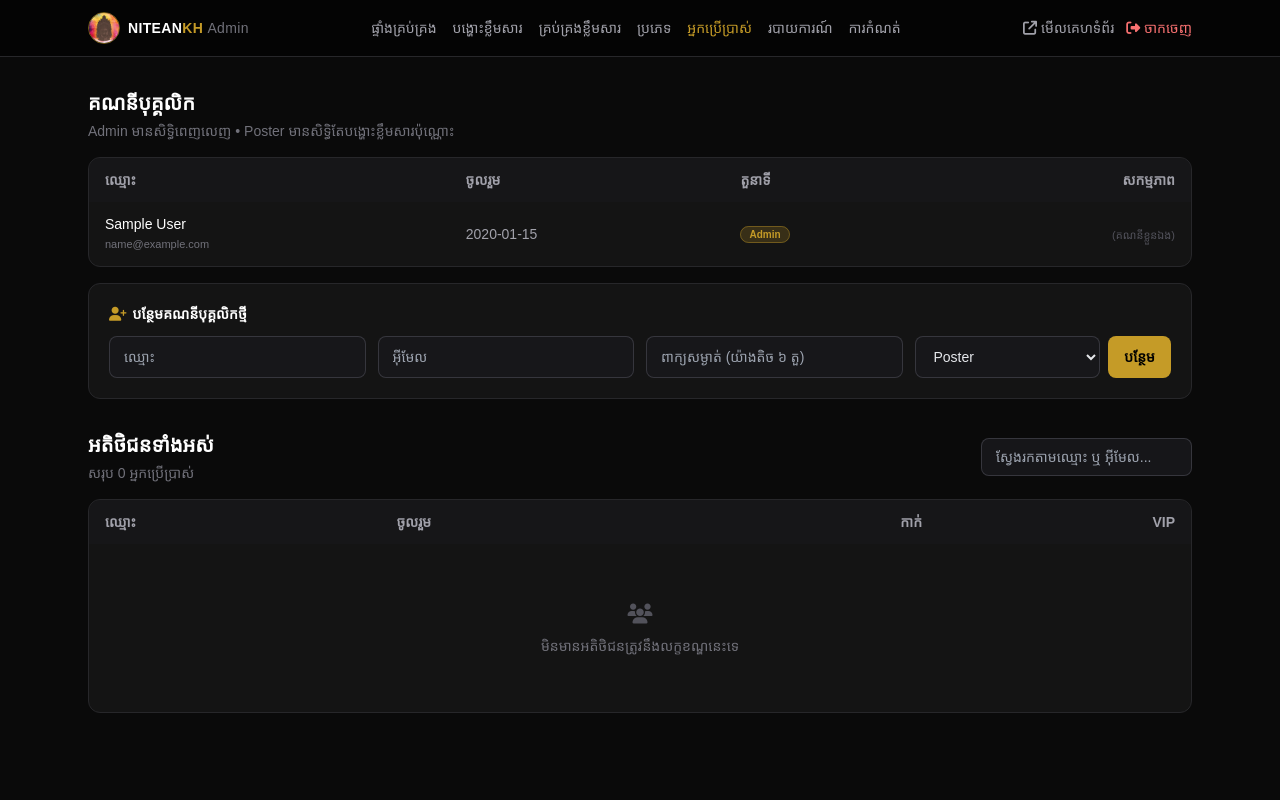
After one commit to oczasuon/niteankh, a Flask app: page /admin/users in a window 1280 px wide. The commit adds this page. Run offline with Flask 3, Linux system fonts and the light colour scheme; the visitor is signed in with stand-in values (Sample User, id 1); tables that the repository leaves empty hold one stand-in row (values such as "Sample post"); lists and menus that the app fills with data are empty; some libraries are stand-ins or nearby versions; some web fonts are replaced.

Commit message:
Add admin user-management: admin/poster roles + client user list
Replaces the is_admin boolean with a role column (client/poster/admin).
Full admins keep access to everything; posters are restricted to the
upload/posting routes only. New /admin/users page lists all client
users and lets admins add, promote/demote, or revoke staff accounts.

Co-Authored-By: Claude Sonnet 5 <noreply@anthropic.com>

```diff
--- a/seed.py
+++ b/seed.py
@@ -74,7 +74,7 @@ def run():
             print('Movies already seeded, skipping.')
 
         if not User.query.filter_by(email='admin@niteankh.local').first():
-            admin = User(name='Admin', email='admin@niteankh.local', is_admin=True)
+            admin = User(name='Admin', email='admin@niteankh.local', role=User.ROLE_ADMIN)
             admin.set_password('admin123')
             db.session.add(admin)
             print('Created admin account: admin@niteankh.local / admin123')
--- a/templates/admin/base.html
+++ b/templates/admin/base.html
@@ -33,14 +33,21 @@
             </div>
 
             <nav class="flex items-center gap-4 text-xs sm:text-sm font-medium overflow-x-auto no-scrollbar">
+                {% if current_user and current_user.is_admin %}
                     {% set tabs = [
                         (url_for('admin.dashboard'), 'ផ្ទាំងគ្រប់គ្រង'),
                         (url_for('admin.upload'), 'បង្ហោះខ្លឹមសារ'),
                         (url_for('admin.manage'), 'គ្រប់គ្រងខ្លឹមសារ'),
                         (url_for('admin.categories'), 'ប្រភេទ'),
+                        (url_for('admin.users'), 'អ្នកប្រើប្រាស់'),
                         (url_for('admin.reports'), 'របាយការណ៍'),
                         (url_for('admin.settings'), 'ការកំណត់'),
                     ] %}
+                {% else %}
+                    {% set tabs = [
+                        (url_for('admin.upload'), 'បង្ហោះខ្លឹមសារ'),
+                    ] %}
+                {% endif %}
                 {% for href, label in tabs %}
                     <a href="{{ href }}" class="whitespace-nowrap transition {{ 'text-gold' if request.path == href else 'text-zinc-400 hover:text-gold' }}">{{ label }}</a>
                 {% endfor %}
--- a/templates/admin/upload.html
+++ b/templates/admin/upload.html
@@ -147,7 +147,7 @@
 
         <div class="flex items-center gap-3 pt-2">
             <button type="submit" class="bg-gold hover:bg-gold-light text-black font-semibold text-sm px-6 py-2.5 rounded-lg transition">{{ 'រក្សាទុកការផ្លាស់ប្តូរ' if movie else 'បង្ហោះខ្លឹមសារ' }}</button>
-            <a href="{{ url_for('admin.manage') }}" class="text-xs text-zinc-400 hover:text-gold transition">បោះបង់</a>
+            <a href="{{ url_for('admin.manage') if current_user.is_admin else url_for('admin.upload') }}" class="text-xs text-zinc-400 hover:text-gold transition">បោះបង់</a>
         </div>
     </form>
 
@@ -156,7 +156,9 @@
         <p class="text-xs sm:text-sm text-emerald-400 flex items-center gap-2"><i class="fa-solid fa-circle-check"></i> កំពុងកែសម្រួល "{{ movie.title }}"</p>
         <div class="flex gap-3 text-xs font-semibold">
             <a href="{{ url_for('watch', movie_id=movie.id) }}" target="_blank" class="text-gold hover:underline">មើលនៅគេហទំព័រ &rarr;</a>
+            {% if current_user.is_admin %}
             <a href="{{ url_for('admin.manage') }}" class="text-zinc-300 hover:underline">គ្រប់គ្រងខ្លឹមសារ &rarr;</a>
+            {% endif %}
         </div>
     </div>
 
--- /dev/null
+++ b/templates/admin/users.html
@@ -0,0 +1,134 @@
+{% extends 'admin/base.html' %}
+{% block title %}អ្នកប្រើប្រាស់ - NITEANKH Admin{% endblock %}
+
+{% block content %}
+<main class="max-w-6xl mx-auto px-4 sm:px-6 py-8 space-y-8">
+
+    <!-- STAFF MANAGEMENT -->
+    <section class="space-y-4">
+        <div>
+            <h1 class="text-lg sm:text-xl font-bold text-white">គណនីបុគ្គលិក</h1>
+            <p class="text-xs sm:text-sm text-zinc-500 mt-1">Admin មានសិទ្ធិពេញលេញ &bull; Poster មានសិទ្ធិតែបង្ហោះខ្លឹមសារប៉ុណ្ណោះ</p>
+        </div>
+
+        <div class="bg-cardbg border border-zinc-800 rounded-xl overflow-hidden">
+            <div class="overflow-x-auto">
+                <table class="w-full text-xs sm:text-sm">
+                    <thead>
+                        <tr class="bg-zinc-900/60 text-left text-zinc-400">
+                            <th class="px-4 py-3 font-semibold">ឈ្មោះ</th>
+                            <th class="px-4 py-3 font-semibold hidden sm:table-cell">ចូលរួម</th>
+                            <th class="px-4 py-3 font-semibold">តួនាទី</th>
+                            <th class="px-4 py-3 font-semibold text-right">សកម្មភាព</th>
+                        </tr>
+                    </thead>
+                    <tbody class="divide-y divide-zinc-800">
+                        {% for staff_user in staff %}
+                        <tr class="hover:bg-zinc-900/40 transition">
+                            <td class="px-4 py-3">
+                                <p class="font-medium text-white">{{ staff_user.name }}</p>
+                                <p class="text-[11px] text-zinc-500">{{ staff_user.email }}</p>
+                            </td>
+                            <td class="px-4 py-3 text-zinc-400 hidden sm:table-cell">{{ staff_user.created_at.strftime('%Y-%m-%d') }}</td>
+                            <td class="px-4 py-3">
+                                {% if staff_user.role == 'admin' %}
+                                    <span class="bg-gold/20 text-gold border border-gold/40 text-[10px] font-bold px-2 py-0.5 rounded-full">Admin</span>
+                                {% else %}
+                                    <span class="bg-sky-500/10 text-sky-400 border border-sky-500/30 text-[10px] font-bold px-2 py-0.5 rounded-full">Poster</span>
+                                {% endif %}
+                            </td>
+                            <td class="px-4 py-3 text-right whitespace-nowrap">
+                                {% if staff_user.id == current_user.id %}
+                                    <span class="text-zinc-600 text-[11px]">(គណនីខ្លួនឯង)</span>
+                                {% else %}
+                                    <form method="post" action="{{ url_for('admin.change_staff_role', user_id=staff_user.id) }}" class="inline-flex items-center gap-1.5">
+                                        <select name="role" onchange="this.form.submit()" class="bg-zinc-900 border border-zinc-700 text-zinc-200 text-[11px] rounded px-1.5 py-1 focus:outline-none focus:border-gold">
+                                            <option value="poster" {{ 'selected' if staff_user.role == 'poster' }}>Poster</option>
+                                            <option value="admin" {{ 'selected' if staff_user.role == 'admin' }}>Admin</option>
+                                        </select>
+                                    </form>
+                                    <form method="post" action="{{ url_for('admin.delete_staff', user_id=staff_user.id) }}" class="inline" onsubmit="return confirm('តើអ្នកប្រាកដថាចង់ដកសិទ្ធិបុគ្គលិករបស់ &quot;{{ staff_user.name }}&quot; មែនទេ? (គណនីនឹងក្លាយជាអតិថិជនធម្មតា)')">
+                                        <button type="submit" class="text-zinc-400 hover:text-red-500 transition inline-block px-1.5" title="ដកសិទ្ធិបុគ្គលិក"><i class="fa-solid fa-user-slash"></i></button>
+                                    </form>
+                                {% endif %}
+                            </td>
+                        </tr>
+                        {% endfor %}
+                    </tbody>
+                </table>
+            </div>
+        </div>
+
+        <form method="post" action="{{ url_for('admin.add_staff') }}" class="bg-cardbg border border-zinc-800 rounded-xl p-4 sm:p-5">
+            <p class="text-sm font-semibold text-white mb-3"><i class="fa-solid fa-user-plus text-gold mr-1.5"></i>បន្ថែមគណនីបុគ្គលិកថ្មី</p>
+            <div class="grid grid-cols-1 sm:grid-cols-4 gap-3">
+                <input name="name" required type="text" placeholder="ឈ្មោះ" class="bg-zinc-900/90 text-sm text-gray-200 rounded-lg px-3.5 py-2.5 border border-zinc-700/80 focus:outline-none focus:border-gold transition-colors">
+                <input name="email" required type="email" placeholder="អ៊ីមែល" class="bg-zinc-900/90 text-sm text-gray-200 rounded-lg px-3.5 py-2.5 border border-zinc-700/80 focus:outline-none focus:border-gold transition-colors">
+                <input name="password" required minlength="6" type="password" placeholder="ពាក្យសម្ងាត់ (យ៉ាងតិច ៦ តួ)" class="bg-zinc-900/90 text-sm text-gray-200 rounded-lg px-3.5 py-2.5 border border-zinc-700/80 focus:outline-none focus:border-gold transition-colors">
+                <div class="flex gap-2">
+                    <select name="role" class="flex-1 bg-zinc-900/90 text-sm text-gray-200 rounded-lg px-3.5 py-2.5 border border-zinc-700/80 focus:outline-none focus:border-gold transition-colors">
+                        <option value="poster">Poster</option>
+                        <option value="admin">Admin</option>
+                    </select>
+                    <button type="submit" class="bg-gold hover:bg-gold-light text-black font-semibold text-sm px-4 py-2.5 rounded-lg transition whitespace-nowrap">បន្ថែម</button>
+                </div>
+            </div>
+        </form>
+    </section>
+
+    <!-- CLIENT USERS -->
+    <section class="space-y-4">
+        <div class="flex flex-wrap items-center justify-between gap-3">
+            <div>
+                <h1 class="text-lg sm:text-xl font-bold text-white">អតិថិជនទាំងអស់</h1>
+                <p class="text-xs sm:text-sm text-zinc-500 mt-1">សរុប {{ total_clients }} អ្នកប្រើប្រាស់</p>
+            </div>
+            <form method="get" class="min-w-[200px]">
+                <input name="q" value="{{ q }}" type="text" placeholder="ស្វែងរកតាមឈ្មោះ ឬ អ៊ីមែល..." class="w-full bg-zinc-900/90 text-xs sm:text-sm text-gray-200 rounded-lg px-3.5 py-2 border border-zinc-700/80 focus:outline-none focus:border-gold transition-colors">
+            </form>
+        </div>
+
+        <div class="bg-cardbg border border-zinc-800 rounded-xl overflow-hidden">
+            <div class="overflow-x-auto">
+                <table class="w-full text-xs sm:text-sm">
+                    <thead>
+                        <tr class="bg-zinc-900/60 text-left text-zinc-400">
+                            <th class="px-4 py-3 font-semibold">ឈ្មោះ</th>
+                            <th class="px-4 py-3 font-semibold hidden sm:table-cell">ចូលរួម</th>
+                            <th class="px-4 py-3 font-semibold text-right">កាក់</th>
+                            <th class="px-4 py-3 font-semibold text-right">VIP</th>
+                        </tr>
+                    </thead>
+                    <tbody class="divide-y divide-zinc-800">
+                        {% for client in clients %}
+                        <tr class="hover:bg-zinc-900/40 transition">
+                            <td class="px-4 py-3">
+                                <p class="font-medium text-white">{{ client.name }}</p>
+                                <p class="text-[11px] text-zinc-500">{{ client.email }}</p>
+                            </td>
+                            <td class="px-4 py-3 text-zinc-400 hidden sm:table-cell">{{ client.created_at.strftime('%Y-%m-%d') }}</td>
+                            <td class="px-4 py-3 text-right font-semibold text-white">{{ '{:,}'.format(client.balance) }}</td>
+                            <td class="px-4 py-3 text-right">
+                                {% if client.is_vip_active %}
+                                    <span class="bg-gold/20 text-gold border border-gold/40 text-[10px] font-bold px-2 py-0.5 rounded-full">{{ client.vip_days_left }}d</span>
+                                {% else %}
+                                    <span class="text-zinc-600 text-[11px]">&mdash;</span>
+                                {% endif %}
+                            </td>
+                        </tr>
+                        {% endfor %}
+                    </tbody>
+                </table>
+            </div>
+            {% if not clients %}
+            <div class="flex flex-col items-center justify-center text-center py-14 gap-2">
+                <i class="fa-solid fa-users text-zinc-600 text-xl"></i>
+                <p class="text-sm text-zinc-500">មិនមានអតិថិជនត្រូវនឹងលក្ខខណ្ឌនេះទេ</p>
+            </div>
+            {% endif %}
+        </div>
+
+        {% include '_pagination.html' %}
+    </section>
+</main>
+{% endblock %}
```
Also changed, not shown: admin.py (+90 -7 lines), helpers.py (+19 -2 lines), migrate_role.py (added, +30 -0 lines), models.py (+14 -1 lines). Lines whose indentation alone changed are shown as unchanged.
